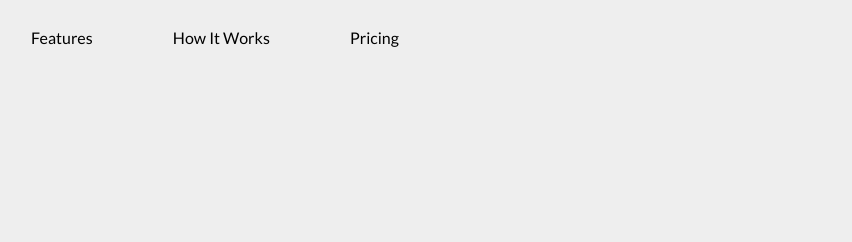
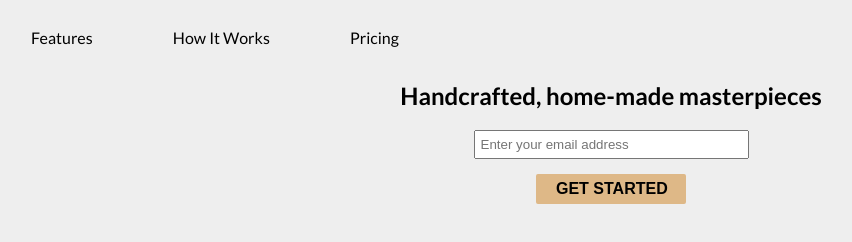
Before and after one commit to william-phokompe/product-landing-page, a plain HTML site: page index.html in a window 1280 px wide. Shown: the whole page, without its empty margins (29-881 px from the left). Drawn offline with Linux system fonts and the light colour scheme.

Commit message:
style button and email input field

```diff
--- a/index.html
+++ b/index.html
@@ -24,7 +24,7 @@
         </nav>
     </header>
     <div class="container"></div>
-    <section id="mail-sec">
+    <section id="mailSection">
         <h2>Handcrafted, home-made masterpieces</h2>
         <form id="form" action="https://www.freecodecamp.com/email-submit">
             <input name="email" type="email" placeholder="Enter your email address" required >
--- a/styles.css
+++ b/styles.css
@@ -33,6 +33,47 @@
     justify-content: space-around;
 }
 
+@media (max-width: 650px) {
+    nav > ul {
+        flex-direction: column;
+    }
+}
+
+#mailSection {
+    display: flex;
+    flex-direction: column;
+    align-items: center;
+    justify-content: center;
+    text-align: center;
+    height: 200px;
+    margin-top: 50px;
+}
+
+#mailSection > h2 {
+    margin-bottom: 20px;
+    word-wrap: break-word;
+}
+
+#mailSection input[type='email'] {
+    max-width: 275px;
+    width: 100%;
+    padding: 5px;
+}
+
+#mailSection input[type='submit'] {
+    max-width: 150px;
+    width: 100%;
+    height: 30px;
+    margin: 15px 0;
+    border: 0;
+    background-color: burlywood;
+}
+
+#mailSection input[type='submit']:hover {
+    background-color: orange;
+    transition: background-color 2s;
+}
+
 a {
     color: #000;
     text-decoration: none;
```
